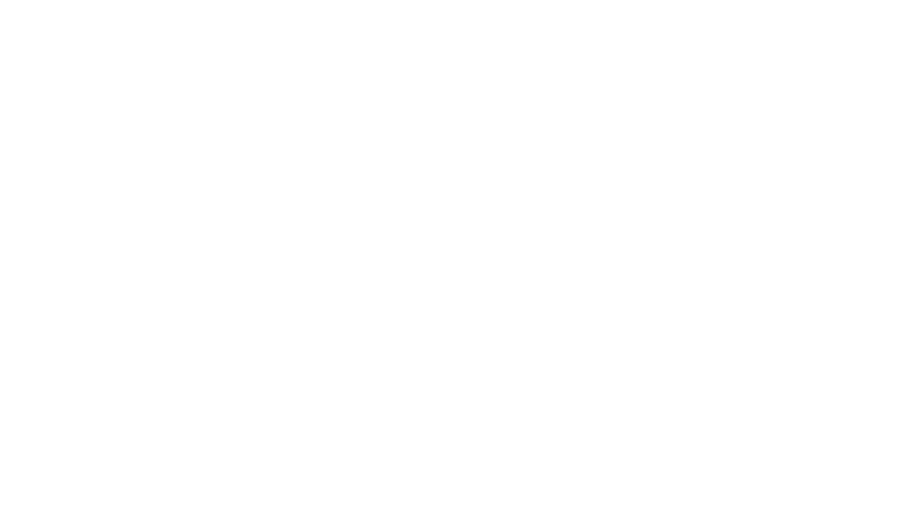
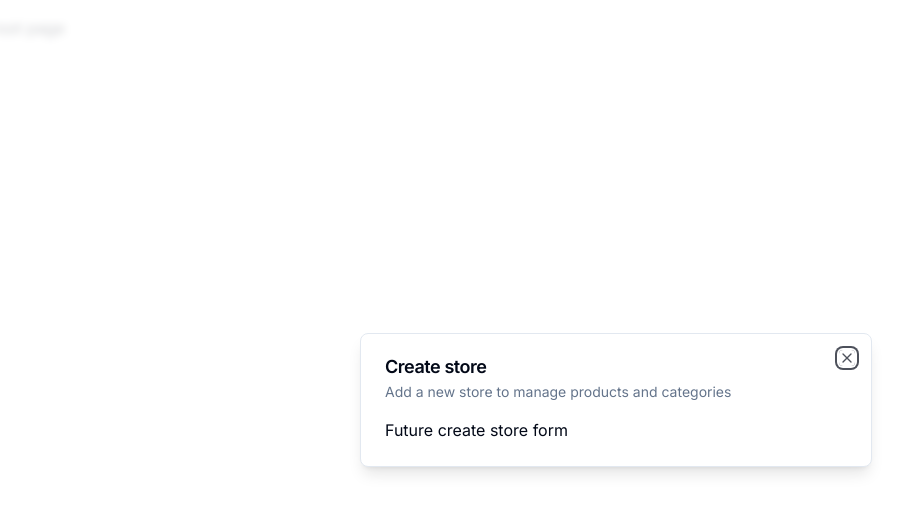
Before and after one commit to ryota-dev/ec-web-admin, a Next.js app: page / in a window 1280 px wide. Shown: the top 512 px of the page, without its empty margins (24-927 px from the left). Built offline with nearby package versions, Linux system fonts and the light colour scheme.

Commit message:
Feature/modal components (#1)
* add/Dialog ui 追加

* add/ModalProviderなど

---------

Co-authored-by: Ryota Takada <takada.ryo@dinamica.co.jp>

```diff
--- a/app/(root)/page.tsx
+++ b/app/(root)/page.tsx
@@ -1,12 +1,21 @@
-import { Button } from '@/components/ui/button';
-import { UserButton } from '@clerk/nextjs';
+'use client';
+
+import { Modal } from '@/components/ui/modal';
+import { useEffect } from 'react';
+
+import { useStoreModal } from '@/hooks/use-store-modal';
 
 const SetupPage = () => {
-  return (
-    <div className='p-4'>
-      <UserButton afterSignOutUrl='/' />
-    </div>
-  );
+  const onOpen = useStoreModal((state) => state.onOpen);
+  const isOpen = useStoreModal((state) => state.isOpen);
+
+  useEffect(() => {
+    if (!isOpen) {
+      onOpen();
+    }
+  }, [isOpen, onOpen]);
+
+  return <div className='p-4'>root page</div>;
 };
 
 export default SetupPage;
--- a/app/layout.tsx
+++ b/app/layout.tsx
@@ -2,6 +2,8 @@
 import type { Metadata } from 'next';
 import { Inter } from 'next/font/google';
 import { ClerkProvider } from '@clerk/nextjs';
+
+import { ModalProvider } from '@/providers/modal-provider';
 
 const inter = Inter({ subsets: ['latin'] });
 
@@ -18,7 +20,10 @@
   return (
     <ClerkProvider>
       <html lang='en'>
-        <body className={inter.className}>{children}</body>
+        <body className={inter.className}>
+          <ModalProvider />
+          {children}
+        </body>
       </html>
     </ClerkProvider>
   );
--- /dev/null
+++ b/components/modals/store-modal.tsx
@@ -0,0 +1,19 @@
+'use client';
+
+import { useStoreModal } from '@/hooks/use-store-modal';
+import { Modal } from '@/components/ui/modal';
+
+export const StoreModal = () => {
+  const storeModal = useStoreModal();
+
+  return (
+    <Modal
+      title='Create store'
+      description='Add a new store to manage products and categories'
+      isOpen={storeModal.isOpen}
+      onClose={storeModal.onClose}
+    >
+      Future create store form
+    </Modal>
+  );
+};
--- /dev/null
+++ b/components/ui/dialog.tsx
@@ -0,0 +1,119 @@
+"use client"
+
+import * as React from "react"
+import * as DialogPrimitive from "@radix-ui/react-dialog"
+import { X } from "lucide-react"
+
+import { cn } from "@/lib/utils"
+
+const Dialog = DialogPrimitive.Root
+
+const DialogTrigger = DialogPrimitive.Trigger
+
+const DialogPortal = DialogPrimitive.Portal
+
+const DialogOverlay = React.forwardRef<
+  React.ElementRef<typeof DialogPrimitive.Overlay>,
+  React.ComponentPropsWithoutRef<typeof DialogPrimitive.Overlay>
+>(({ className, ...props }, ref) => (
+  <DialogPrimitive.Overlay
+    ref={ref}
+    className={cn(
+      "fixed inset-0 z-50 bg-background/80 backdrop-blur-sm data-[state=open]:animate-in data-[state=closed]:animate-out data-[state=closed]:fade-out-0 data-[state=open]:fade-in-0",
+      className
+    )}
+    {...props}
+  />
+))
+DialogOverlay.displayName = DialogPrimitive.Overlay.displayName
+
+const DialogContent = React.forwardRef<
+  React.ElementRef<typeof DialogPrimitive.Content>,
+  React.ComponentPropsWithoutRef<typeof DialogPrimitive.Content>
+>(({ className, children, ...props }, ref) => (
+  <DialogPortal>
+    <DialogOverlay />
+    <DialogPrimitive.Content
+      ref={ref}
+      className={cn(
+        "fixed left-[50%] top-[50%] z-50 grid w-full max-w-lg translate-x-[-50%] translate-y-[-50%] gap-4 border bg-background p-6 shadow-lg duration-200 data-[state=open]:animate-in data-[state=closed]:animate-out data-[state=closed]:fade-out-0 data-[state=open]:fade-in-0 data-[state=closed]:zoom-out-95 data-[state=open]:zoom-in-95 data-[state=closed]:slide-out-to-left-1/2 data-[state=closed]:slide-out-to-top-[48%] data-[state=open]:slide-in-from-left-1/2 data-[state=open]:slide-in-from-top-[48%] sm:rounded-lg md:w-full",
+        className
+      )}
+      {...props}
+    >
+      {children}
+      <DialogPrimitive.Close className="absolute right-4 top-4 rounded-sm opacity-70 ring-offset-background transition-opacity hover:opacity-100 focus:outline-none focus:ring-2 focus:ring-ring focus:ring-offset-2 disabled:pointer-events-none data-[state=open]:bg-accent data-[state=open]:text-muted-foreground">
+        <X className="h-4 w-4" />
+        <span className="sr-only">Close</span>
+      </DialogPrimitive.Close>
+    </DialogPrimitive.Content>
+  </DialogPortal>
+))
+DialogContent.displayName = DialogPrimitive.Content.displayName
+
+const DialogHeader = ({
+  className,
+  ...props
+}: React.HTMLAttributes<HTMLDivElement>) => (
+  <div
+    className={cn(
+      "flex flex-col space-y-1.5 text-center sm:text-left",
+      className
+    )}
+    {...props}
+  />
+)
+DialogHeader.displayName = "DialogHeader"
+
+const DialogFooter = ({
+  className,
+  ...props
+}: React.HTMLAttributes<HTMLDivElement>) => (
+  <div
+    className={cn(
+      "flex flex-col-reverse sm:flex-row sm:justify-end sm:space-x-2",
+      className
+    )}
+    {...props}
+  />
+)
+DialogFooter.displayName = "DialogFooter"
+
+const DialogTitle = React.forwardRef<
+  React.ElementRef<typeof DialogPrimitive.Title>,
+  React.ComponentPropsWithoutRef<typeof DialogPrimitive.Title>
+>(({ className, ...props }, ref) => (
+  <DialogPrimitive.Title
+    ref={ref}
+    className={cn(
+      "text-lg font-semibold leading-none tracking-tight",
+      className
+    )}
+    {...props}
+  />
+))
+DialogTitle.displayName = DialogPrimitive.Title.displayName
+
+const DialogDescription = React.forwardRef<
+  React.ElementRef<typeof DialogPrimitive.Description>,
+  React.ComponentPropsWithoutRef<typeof DialogPrimitive.Description>
+>(({ className, ...props }, ref) => (
+  <DialogPrimitive.Description
+    ref={ref}
+    className={cn("text-sm text-muted-foreground", className)}
+    {...props}
+  />
+))
+DialogDescription.displayName = DialogPrimitive.Description.displayName
+
+export {
+  Dialog,
+  DialogPortal,
+  DialogOverlay,
+  DialogTrigger,
+  DialogContent,
+  DialogHeader,
+  DialogFooter,
+  DialogTitle,
+  DialogDescription,
+}
--- /dev/null
+++ b/components/ui/modal.tsx
@@ -0,0 +1,44 @@
+'use client';
+
+import React from 'react';
+import {
+  Dialog,
+  DialogContent,
+  DialogDescription,
+  DialogHeader,
+  DialogTitle,
+} from '@/components/ui/dialog';
+
+interface ModalProps {
+  title: string;
+  description: string;
+  isOpen: boolean;
+  onClose: () => void;
+  children?: React.ReactNode;
+}
+
+export const Modal: React.FC<ModalProps> = ({
+  title,
+  description,
+  isOpen,
+  onClose,
+  children,
+}) => {
+  const onChange = (open: boolean) => {
+    if (!open) {
+      onClose();
+    }
+  };
+
+  return (
+    <Dialog open={isOpen} onOpenChange={onChange}>
+      <DialogContent>
+        <DialogHeader>
+          <DialogTitle>{title}</DialogTitle>
+          <DialogDescription>{description}</DialogDescription>
+        </DialogHeader>
+        <div>{children}</div>
+      </DialogContent>
+    </Dialog>
+  );
+};
--- /dev/null
+++ b/hooks/use-store-modal.tsx
@@ -0,0 +1,13 @@
+import { create } from 'zustand';
+
+interface userStoreModalStore {
+  isOpen: boolean;
+  onOpen: () => void;
+  onClose: () => void;
+}
+
+export const useStoreModal = create<userStoreModalStore>((set) => ({
+  isOpen: false,
+  onOpen: () => set({ isOpen: true }),
+  onClose: () => set({ isOpen: false }),
+}));
--- a/package.json
+++ b/package.json
@@ -10,6 +10,7 @@
   },
   "dependencies": {
     "@clerk/nextjs": "^4.25.4",
+    "@radix-ui/react-dialog": "^1.0.5",
     "@radix-ui/react-slot": "^1.0.2",
     "class-variance-authority": "^0.7.0",
     "clsx": "^2.0.0",
@@ -18,7 +19,8 @@
     "react": "^18",
     "react-dom": "^18",
     "tailwind-merge": "^1.14.0",
-    "tailwindcss-animate": "^1.0.7"
+    "tailwindcss-animate": "^1.0.7",
+    "zustand": "^4.4.3"
   },
   "devDependencies": {
     "@types/node": "^20",
--- /dev/null
+++ b/providers/modal-provider.tsx
@@ -0,0 +1,23 @@
+'use client';
+
+import { useEffect, useState } from 'react';
+
+import { StoreModal } from '@/components/modals/store-modal';
+
+export const ModalProvider = () => {
+  const [isMouted, setIsMounted] = useState(false);
+
+  useEffect(() => {
+    setIsMounted(true);
+  }, []);
+
+  if (!isMouted) {
+    return null;
+  }
+
+  return (
+    <>
+      <StoreModal />
+    </>
+  );
+};
```
Also changed, not shown: 1 other file (tests, documents, lock files or other folders).
